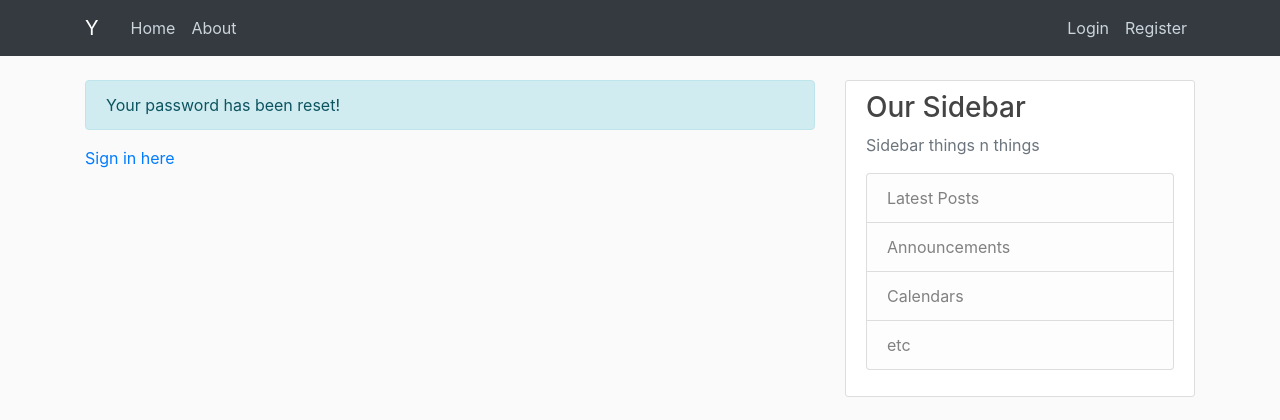
After one commit to DunkJFunk/Y-Django, a Django app: page /password-reset-complete in a window 1280 px wide. The commit adds this page. Shown: the top 420 px of the page. Run offline with Django 4.2, Linux system fonts and the light colour scheme; some libraries are stand-ins or nearby versions.

Commit message:
Finished up password security/reset Need to add the logic for having it line up with the specificed account but it sends emails and updates rn

```diff
--- a/mysite/urls.py
+++ b/mysite/urls.py
@@ -28,8 +28,9 @@ urlpatterns = [
     path("logout/", auth_views.LogoutView.as_view(template_name='users/logout.html'), name='logout'),
     path("profile/", user_views.profile, name='profile'),
     path("password-reset/", auth_views.PasswordResetView.as_view(template_name='users/password_reset.html'), name='password_reset'),
-    path("password-reset/done/", auth_views.PasswordResetDoneView.as_view(template_name='users/password_reset_done.html'), name='password_reset-done'),
+    path("password-reset/done/", auth_views.PasswordResetDoneView.as_view(template_name='users/password_reset_done.html'), name='password_reset_done'),
     path("password-reset-confirm/<uidb64>/<token>/", auth_views.PasswordResetConfirmView.as_view(template_name='users/password_reset_confirm.html'), name='password_reset_confirm'),
+    path("password-reset-complete", auth_views.PasswordResetCompleteView.as_view(template_name='users/password_reset_complete.html'), name='password_reset_complete'),
     path("", include('blog.urls')), # By leaving it empty it autoboots to this app
 ]
 
--- a/users/templates/users/login.html
+++ b/users/templates/users/login.html
@@ -14,6 +14,9 @@
                 <button class="btn btn-outline-info" type="submit">
                     Login
                 </button>
+                <small class="text-muted ml-2">
+                    <a href="{% url 'password_reset' %}">Forgot Password?</a>
+                </small>
             </div>
         </form>
         <div class="border-top pt-3">
--- /dev/null
+++ b/users/templates/users/password_reset_complete.html
@@ -0,0 +1,7 @@
+{% extends "blog/base.html" %}
+{% block content %}
+<div class="alert alert-info">
+    Your password has been reset!
+</div>
+<a href="{% url 'login' %}">Sign in here</a>
+{% endblock content %}
```
Also changed, not shown: mysite/settings.py (+7 -0 lines), db.sqlite3.
